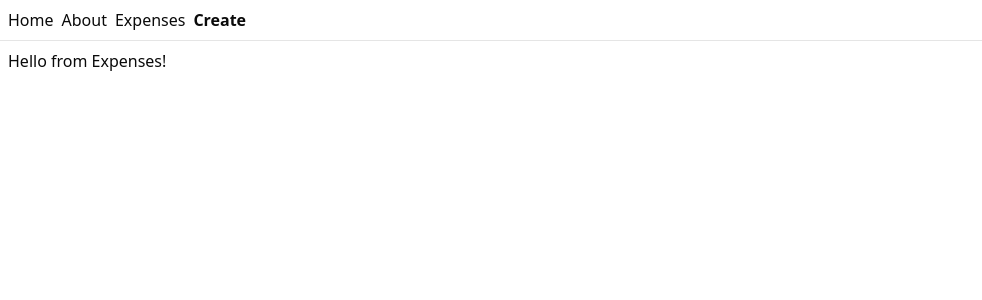
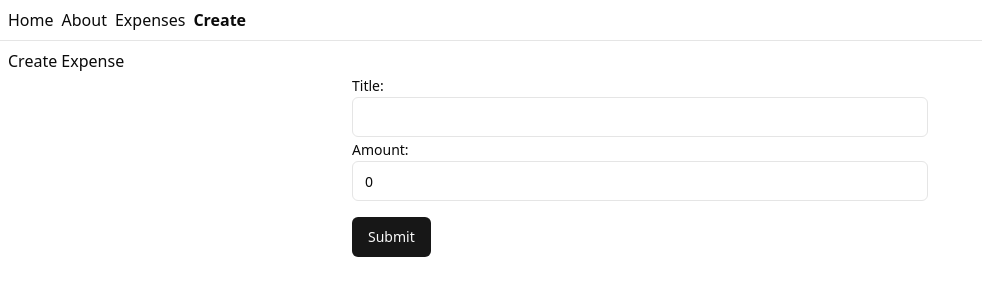
Before and after one commit to eecopilot/hono-bun, a React (Vite) app in the folder frontend/: page /create-expenses in a window 1280 px wide. Shown: the top 300 px of the page, without its empty margins (0-982 px from the left). Built offline with nearby package versions, Linux system fonts and the light colour scheme; what hono would draw is missing.

Commit message:
feat: tanstack form

```diff
--- a/frontend/package.json
+++ b/frontend/package.json
@@ -10,7 +10,9 @@
     "preview": "vite preview"
   },
   "dependencies": {
+    "@radix-ui/react-label": "^2.0.2",
     "@radix-ui/react-slot": "^1.0.2",
+    "@tanstack/react-form": "^0.19.4",
     "@tanstack/react-query": "^5.35.1",
     "@tanstack/react-router": "^1.31.25",
     "@tanstack/router-devtools": "^1.31.25",
--- /dev/null
+++ b/frontend/src/components/ui/input.tsx
@@ -0,0 +1,25 @@
+import * as React from "react"
+
+import { cn } from "@/lib/utils"
+
+export interface InputProps
+  extends React.InputHTMLAttributes<HTMLInputElement> {}
+
+const Input = React.forwardRef<HTMLInputElement, InputProps>(
+  ({ className, type, ...props }, ref) => {
+    return (
+      <input
+        type={type}
+        className={cn(
+          "flex h-10 w-full rounded-md border border-input bg-background px-3 py-2 text-sm ring-offset-background file:border-0 file:bg-transparent file:text-sm file:font-medium placeholder:text-muted-foreground focus-visible:outline-none focus-visible:ring-2 focus-visible:ring-ring focus-visible:ring-offset-2 disabled:cursor-not-allowed disabled:opacity-50",
+          className
+        )}
+        ref={ref}
+        {...props}
+      />
+    )
+  }
+)
+Input.displayName = "Input"
+
+export { Input }
--- /dev/null
+++ b/frontend/src/components/ui/label.tsx
@@ -0,0 +1,24 @@
+import * as React from "react"
+import * as LabelPrimitive from "@radix-ui/react-label"
+import { cva, type VariantProps } from "class-variance-authority"
+
+import { cn } from "@/lib/utils"
+
+const labelVariants = cva(
+  "text-sm font-medium leading-none peer-disabled:cursor-not-allowed peer-disabled:opacity-70"
+)
+
+const Label = React.forwardRef<
+  React.ElementRef<typeof LabelPrimitive.Root>,
+  React.ComponentPropsWithoutRef<typeof LabelPrimitive.Root> &
+    VariantProps<typeof labelVariants>
+>(({ className, ...props }, ref) => (
+  <LabelPrimitive.Root
+    ref={ref}
+    className={cn(labelVariants(), className)}
+    {...props}
+  />
+))
+Label.displayName = LabelPrimitive.Root.displayName
+
+export { Label }
--- a/frontend/src/routes/create-expenses.tsx
+++ b/frontend/src/routes/create-expenses.tsx
@@ -1,9 +1,92 @@
-import { createFileRoute } from '@tanstack/react-router';
+import { createFileRoute, useNavigate } from '@tanstack/react-router';
+import { Input } from '@/components/ui/input';
+import { Label } from '@/components/ui/label';
+import { Button } from '@/components/ui/button';
+import { useForm } from '@tanstack/react-form';
+import { api } from '@/lib/api';
 
 export const Route = createFileRoute('/create-expenses')({
   component: CreateExpense,
 });
 
 function CreateExpense() {
-  return <div className='p-2'>Hello from Expenses!</div>;
+  const navigate = useNavigate();
+  const form = useForm({
+    defaultValues: {
+      title: '',
+      amount: 0,
+    },
+    onSubmit: async ({ value }) => {
+      // await new Promise((resolve) => setTimeout(resolve, 2000));
+      // Do something with form data
+      const res = await api.expenses.$post({
+        json: value,
+      });
+      if (!res.ok) {
+        throw new Error('server error');
+      }
+      navigate({ to: '/expenses' });
+    },
+  });
+
+  return (
+    <div className='p-2'>
+      <h2>Create Expense</h2>
+      <form
+        className='max-w-xl m-auto'
+        onSubmit={(e) => {
+          e.preventDefault();
+          e.stopPropagation();
+          form.handleSubmit();
+        }}>
+        <form.Field
+          name='title'
+          children={(field) => {
+            // Avoid hasty abstractions. Render props are great!
+            return (
+              <>
+                <Label htmlFor={field.name}>Title:</Label>
+                <Input
+                  id={field.name}
+                  name={field.name}
+                  value={field.state.value}
+                  onBlur={field.handleBlur}
+                  onChange={(e) => field.handleChange(e.target.value)}
+                />
+              </>
+            );
+          }}></form.Field>
+        <form.Field
+          name='amount'
+          children={(field) => {
+            // Avoid hasty abstractions. Render props are great!
+            return (
+              <>
+                <Label htmlFor={field.name}>Amount:</Label>
+                <Input
+                  id={field.name}
+                  name={field.name}
+                  type='number'
+                  value={field.state.value}
+                  onBlur={field.handleBlur}
+                  onChange={(e) => field.handleChange(Number(e.target.value))}
+                />
+              </>
+            );
+          }}></form.Field>
+
+        <form.Subscribe
+          selector={(state) => [state.canSubmit, state.isSubmitting]}
+          children={([canSubmit, isSubmitting]) => (
+            <Button
+              type='submit'
+              className='mt-4'
+              disabled={!canSubmit}>
+              {isSubmitting ? '...' : 'Submit'}
+            </Button>
+          )}
+        />
+      </form>
+    </div>
+  );
 }
```
Also changed, not shown: 2 other files (tests, documents, lock files or other folders).
